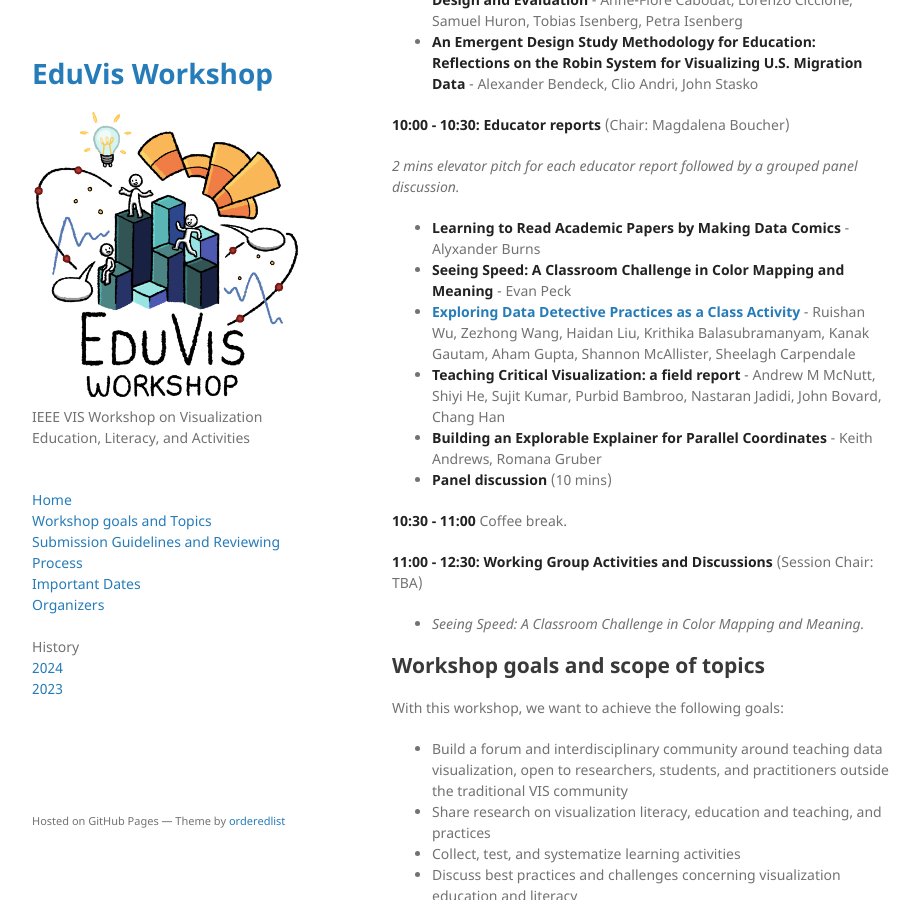
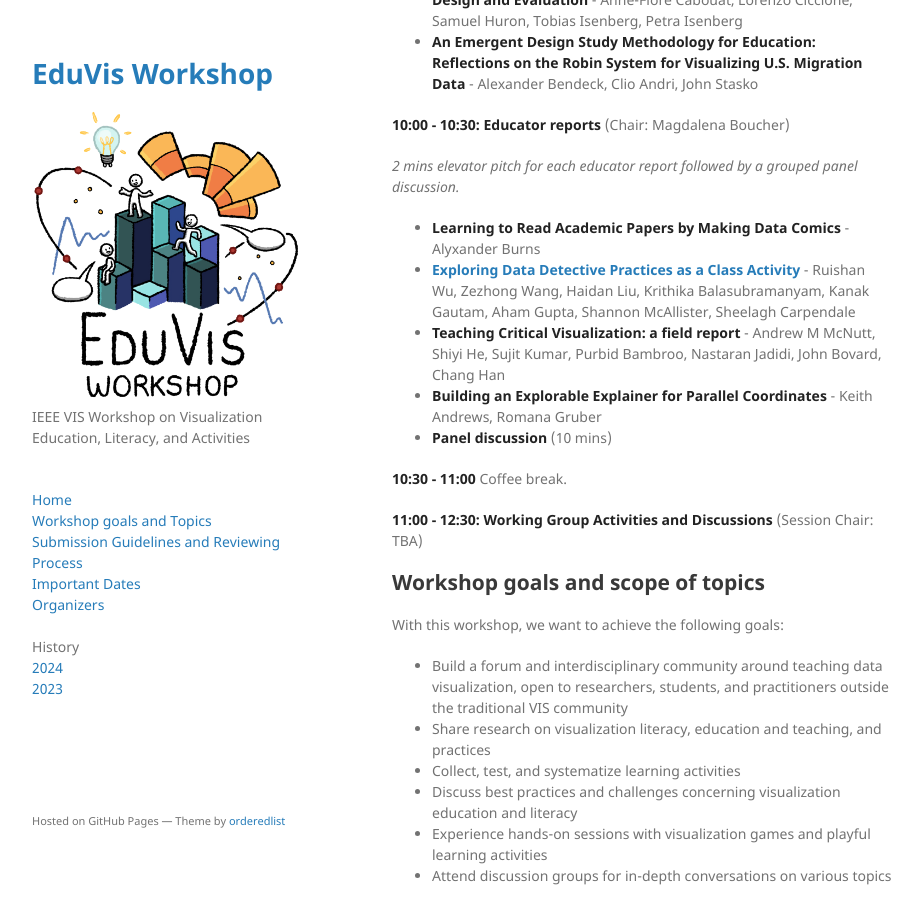
Before and after one commit to ieee-eduvis/ieee-eduvis.github.io, a Jekyll site: the page built from index.md, in a window 1280 px wide and 900 px high, scrolled down 1182 px. Shown: the whole window, without its empty margins (178-1100 px from the left). Built offline with Jekyll 4.4.1, drawn with Linux system fonts in a browser that asks for light colours.

Commit message:
remove "seeing speed"

```diff
--- a/index.md
+++ b/index.md
@@ -39,7 +39,7 @@ _Presentations last 5 mins followed by 2 mins of Q&A_.
 _2 mins elevator pitch for each educator report followed by a grouped panel discussion._
 
 * **Learning to Read Academic Papers by Making Data Comics** - Alyxander Burns
-* **Seeing Speed: A Classroom Challenge in Color Mapping and Meaning** - Evan Peck
+<!-- * **Seeing Speed: A Classroom Challenge in Color Mapping and Meaning** - Evan Peck -->
 * **[Exploring Data Detective Practices as a Class Activity](https://nightingaledvs.com/exploring-data-detective-practices-as-a-class-activity/)** - Ruishan Wu, Zezhong Wang, Haidan Liu, Krithika Balasubramanyam, Kanak Gautam, Aham Gupta, Shannon McAllister, Sheelagh Carpendale
 * **Teaching Critical Visualization: a field report** - Andrew M McNutt, Shiyi He, Sujit Kumar, Purbid Bambroo, Nastaran Jadidi, John Bovard, Chang Han
 * **Building an Explorable Explainer for Parallel Coordinates** - Keith Andrews, Romana Gruber
@@ -48,7 +48,7 @@ _2 mins elevator pitch for each educator report followed by a grouped panel disc
 **10:30 - 11:00** Coffee break.
 
 **11:00 - 12:30: Working Group Activities and Discussions** (Session Chair: TBA)
-* _Seeing Speed: A Classroom Challenge in Color Mapping and Meaning._
+<!-- * _Seeing Speed: A Classroom Challenge in Color Mapping and Meaning._ -->
 
 ## Workshop goals and scope of topics
 
```
